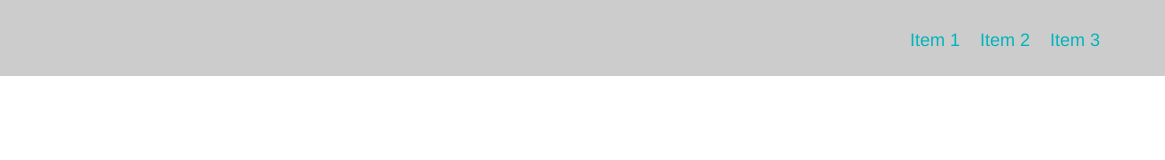
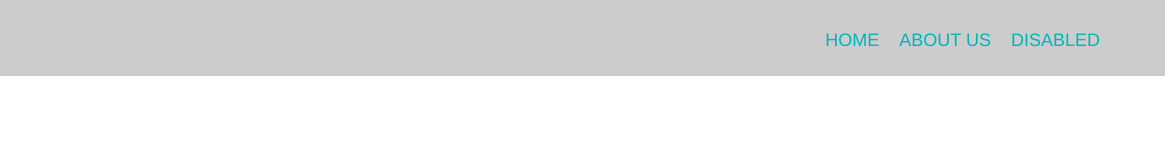
Before and after one commit to zachakbar/simple-html-menu, a plain HTML site: page index.html in a window 1280 px wide. Shown: the full height of the page, 115-1280 px from the left. Drawn offline with nearby package versions, Linux system fonts and the light colour scheme.

Commit message:
Update index.html
added disabled option in "li" tag

```diff
--- a/index.html
+++ b/index.html
@@ -22,9 +22,9 @@
 
 		<nav id="menu" role="navigation">
 			<ul>
-				<li><a href="#">Item 1</a></li>
-				<li><a href="#">Item 2</a></li>
-				<li><a href="#">Item 3</a></li>
+				<li><a href="#">HOME</a></li>
+				<li><a href="">ABOUT US</a></li>
+				<li><a href="#" disabled="disabled">DISABLED</a></li>
 			</ul>
 		</nav>
 	</div>
```
